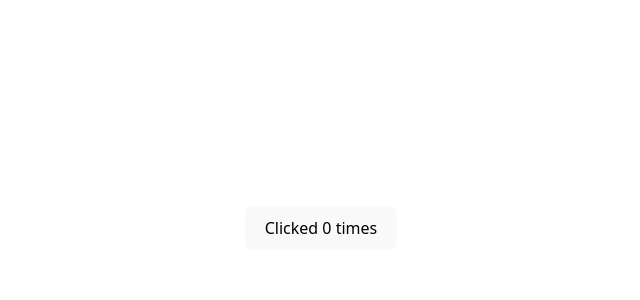
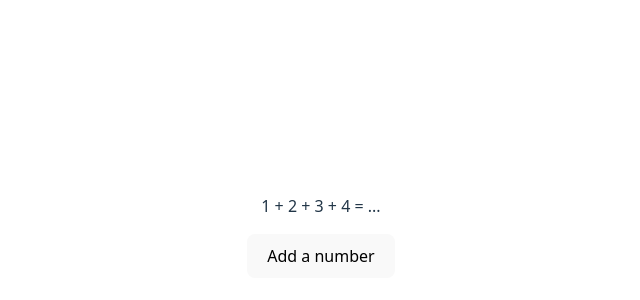
Before and after one commit to Andy-Castle/SvelteTutorialBasicAdvanced, a Svelte app: page / in a window 1280 px wide. Shown: the part 172-472 px from the top of the page, without its empty margins (319-959 px from the left). Built offline with nearby package versions, Linux system fonts and the light colour scheme.

Commit message:
Deep State, aqui se vio que ademas del estado reacciona a reasignaciones, pero tambien reacciona a mutaciones, esto se le llama reactividad profunda

```diff
--- a/src/App.svelte
+++ b/src/App.svelte
@@ -4,10 +4,10 @@
   // import Styling from "./Basic Svelte/Introduction/Styling.svelte";
   // import Main from "./Basic Svelte/Introduction/NestedComponents/Main.svelte";
   // import HtmLtags from "./Basic Svelte/Introduction/HTMLtags.svelte";
-  import State from "./Basic Svelte/Reactivity/State.svelte";
-
+  // import State from "./Basic Svelte/Reactivity/State.svelte";
+  import DeepState from "./Basic Svelte/Reactivity/DeepState.svelte";
 </script>
 
 <main>
-<State/>
+<DeepState/>
 </main>
--- /dev/null
+++ b/src/Basic Svelte/Reactivity/DeepState.svelte
@@ -0,0 +1,21 @@
+<!-- En el ejercicio del State, el estado reacciona a reasignaciones,
+ pero tambien reacciona a mutaciones, esto se le llama reactividad profunda -->
+
+<script>
+	let numbers = $state([1, 2, 3, 4]);
+
+	function addNumber() {
+		// TODO implement
+    // numbers[numbers.length] = numbers.length + 1;
+    numbers.push(numbers.length + 1);
+	}
+</script>
+
+<p>{numbers.join(' + ')} = ...</p>
+
+<button onclick={addNumber}>
+	Add a number
+</button>
+
+<!-- La reactividad profunda se implementa utilizando proxies, y las mutaciones
+ en el proxy no afectan al objeto original -->
```
